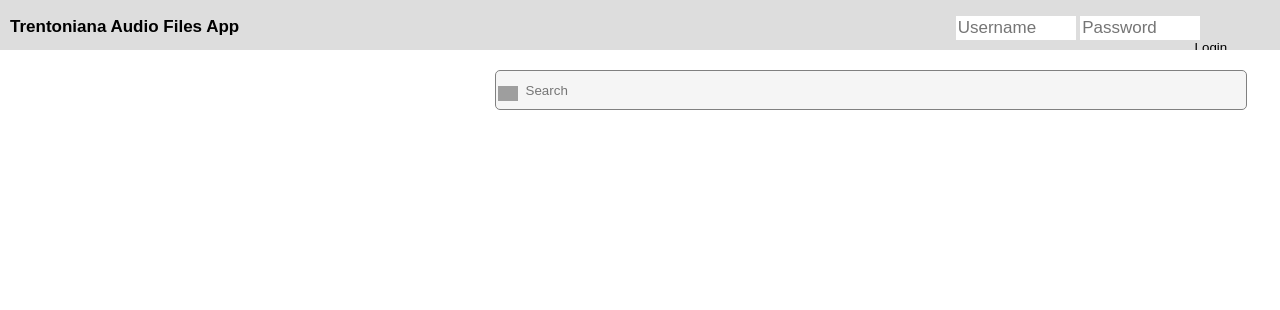
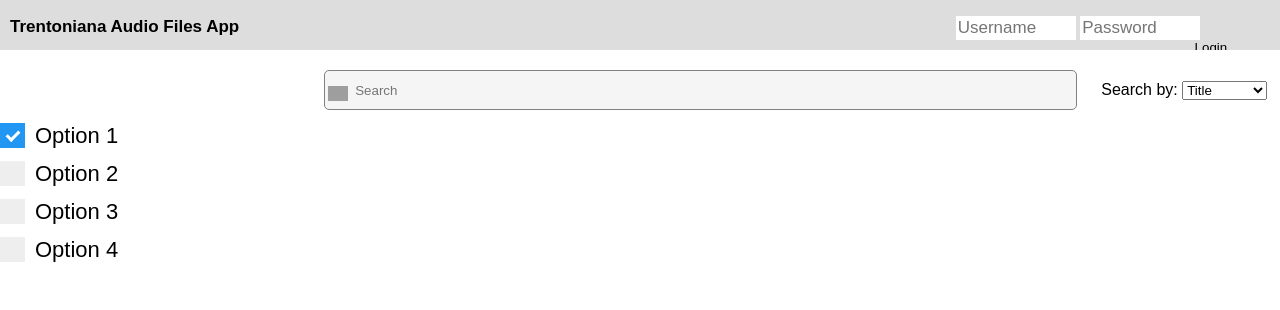
Before and after one commit to pepped1/database-trentoniana-project, a Flask app: page / in a window 1280 px wide. Shown: the top 310 px of the page. Run offline with Flask 2, Linux system fonts and the light colour scheme; some libraries are stand-ins or nearby versions; grey boxes are pictures that could not be loaded.

Commit message:
checkbox formatting

```diff
--- a/src/app_create_table/app/templates/my-form.html
+++ b/src/app_create_table/app/templates/my-form.html
@@ -151,6 +151,73 @@
         }
 
 
+        /* checkbox label format */
+        .check {
+        	display: block;
+        	position: relative;
+        	padding-left: 35px;
+        	margin-bottom: 12px;
+        	font-size: 22px;
+        	cursor: pointer;
+        }
+
+        /* hide browser default checkbox */
+        .check input {
+        	position: absolute;
+        	opacity: 0;
+        	cursor: pointer;
+        	height: 0;
+        	width: 0;
+        }
+
+        /* Create custom checkbox */
+        .checkmark {
+        	position: absolute;
+        	top: 0;
+        	left: 0;
+        	height: 25px;
+        	width: 25px;
+        	background-color: #eee;
+        }
+
+        /* when hovering change checkbox color */
+        .check:hover input ~ .checkmark {
+        	background-color: #ccc;
+        }
+
+        /* when checked, change checkbox color */
+        .check input:checked ~ .checkmark {
+        	background-color: #2196F3;
+        }
+
+        /* create checkmark */
+        .checkmark:after {
+        	content: "";
+        	position: absolute;
+        	display: none;
+        }
+
+        /* Show checkmark when checked */
+        .check input:checked ~ .checkmark:after {
+        	display: block;
+        }
+
+        /* style the checkmark/indicator */
+        .check .checkmark:after {
+        	left: 9px;
+        	top: 5px;
+        	width: 5px;
+        	height: 10px;
+        	border: solid white;
+        	border-width: 0 3px 3px 0;
+        	transform: rotate(45deg);
+        }
+
+
+
+
+
+
 
     </style>
 
@@ -173,8 +240,36 @@
 
 			<img class="search-icon" src="https://upload.wikimedia.org/wikipedia/commons/0/0b/Search_Icon.svg">
 			<input class="search" placeholder="Search" type="text" name="searchterm">
+			<label for = "search_by">Search by:</label>
 
+			<select name = "search_by", id="search_by">
+				<option value ="title">Title</option>
+				<option value ="participant">Participant</option>
+				<option value ="place">Place</option>
+			</select>
 		</form>
+
+		<!-- Checkboxes -->
+		<label class="check">Option 1
+			<input type="checkbox" checked="checked">
+			<span class="checkmark"></span>
+		</label>
+
+		<label class="check">Option 2
+			<input type="checkbox">
+			<span class="checkmark"></span>
+		</label>
+
+		<label class="check">Option 3
+			<input type="checkbox">
+			<span class="checkmark"></span>
+		</label>
+
+		<label class="check">Option 4
+			<input type="checkbox">
+			<span class="checkmark"></span>
+		</label>
+
 
 		<!-- Table with results from database -->
 	    <table class="hover-table">
```
